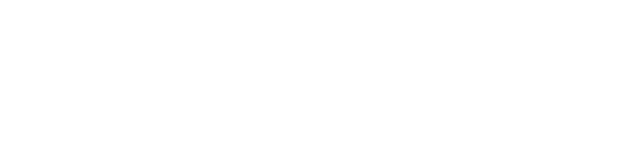
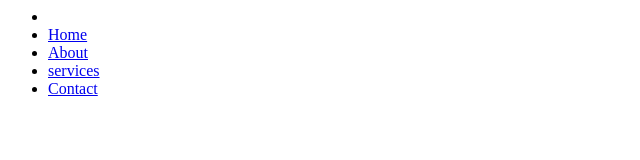
Before and after one commit to JoshMarkasky/Website-Practice, a plain HTML site: page index.html in a window 1280 px wide. Shown: the whole page, without its empty margins (0-640 px from the left). Drawn offline with Linux system fonts and the light colour scheme.

Commit message:
added head info and a navbar in the body, and created js and css file

```diff
--- a/index.html
+++ b/index.html
@@ -1,8 +1,32 @@
 <html>
     <head>
+        <!-- Meta tags -->
+        <meta charset="UTF-8">
+        <meta name="description" content="Practice project for code up">
+        <meta name="keywords" content="HTML,CSS,XML,JavaScript">
+        <meta name="author" content="Josh Markaksy">
+        <meta name="viewport" content="width=device-width, initial-scale=1.0">
+
+        <!-- Title -->
+        <title>Website Practice</title>
+
+        <!-- CSS links -->
+        <link rel="stylesheet" type="text/css" href="css/index.css">
 
     </head>
     <body>
 
+        <div id="navbar">
+            <ul>
+                <li id="navtitle"></li>
+                <li><a href="#">Home</a></li>
+                <li><a href="#">About</a></li>
+                <li><a href="#">services</a></li>
+                <li><a href="#">Contact</a></li>
+            </ul>
+        </div>
+
+        <script src="js/index.js"></script>
+
     </body>
 </html>
```
Also changed, not shown: css/index.css (added), js/index.js (added).
